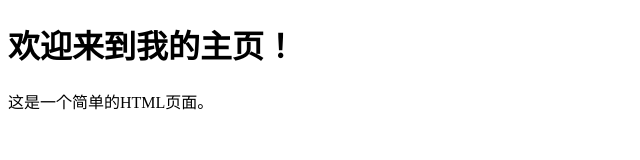
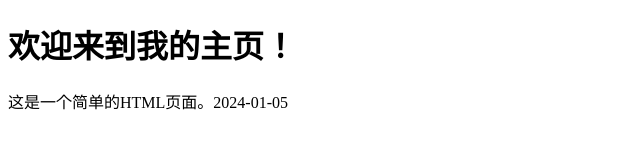
Before and after one commit to buildd0cker/ungzs_web, a plain HTML site: page index.html in a window 1280 px wide. Shown: the full height of the page, 0-640 px from the left. Drawn offline with Linux system fonts and the light colour scheme.

Commit message:
2024-01-05

```diff
--- a/index.html
+++ b/index.html
@@ -5,6 +5,6 @@
     </head>
     <body>
         <h1>欢迎来到我的主页！</h1>
-        <p>这是一个简单的HTML页面。</p>
+        <p>这是一个简单的HTML页面。2024-01-05</p>
     </body>
 </html>
```
